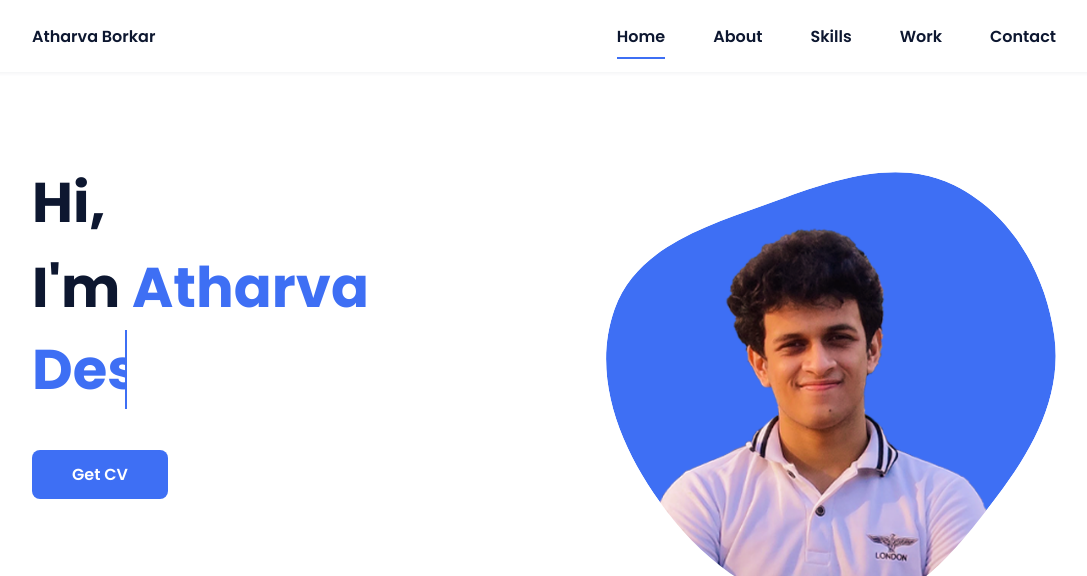
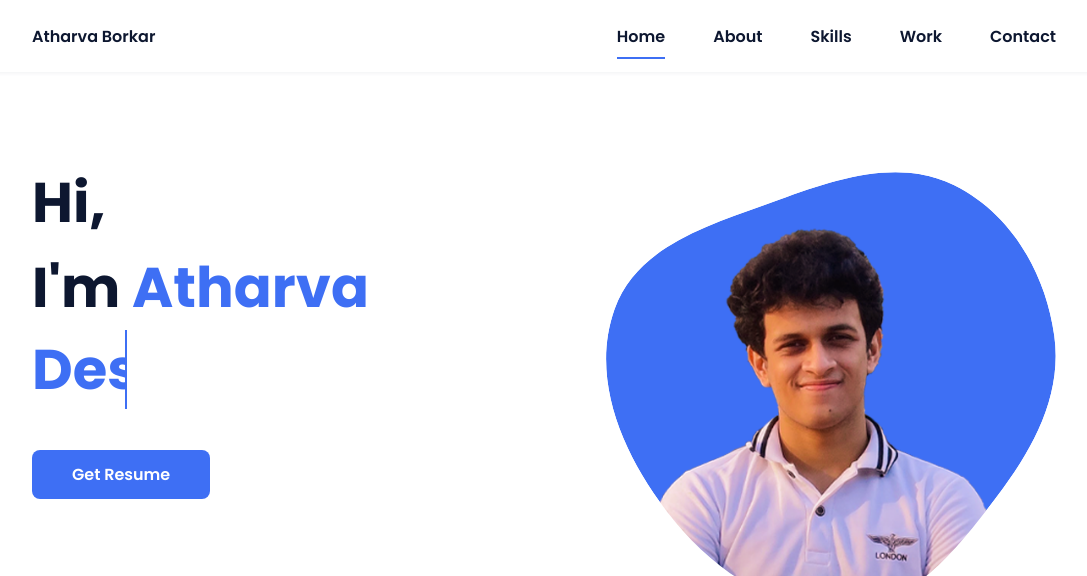
Before and after one commit to atharvaborkar00/atharvaborkar.github.io, a plain HTML site: page index.html in a window 1280 px wide. Shown: the top 576 px of the page, without its empty margins (96-1183 px from the left). Drawn offline with nearby package versions, Linux system fonts and the light colour scheme.

Commit message:
Update index.html
CV changed to Resume

```diff
--- a/index.html
+++ b/index.html
@@ -46,7 +46,7 @@
                             <li><span>Designer</span></li>
                         </ul>
                     </h1>
-                    <a href="/assets/files/Atharva_Borkar_Resume.pdf" download class="button">Get CV</a>
+                    <a href="/assets/files/Atharva_Borkar_Resume.pdf" download class="button">Get Resume</a>
                 </div>
 
                 <div class="home__social">
```
